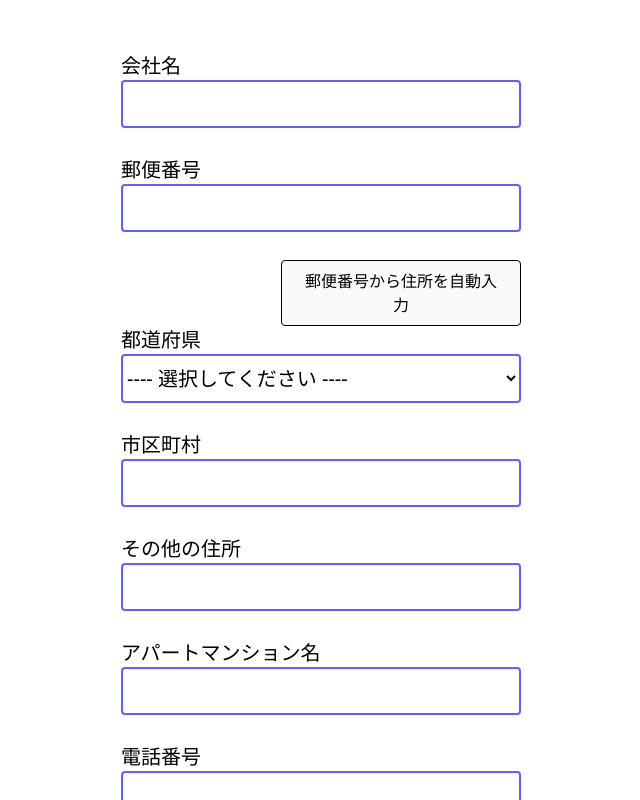
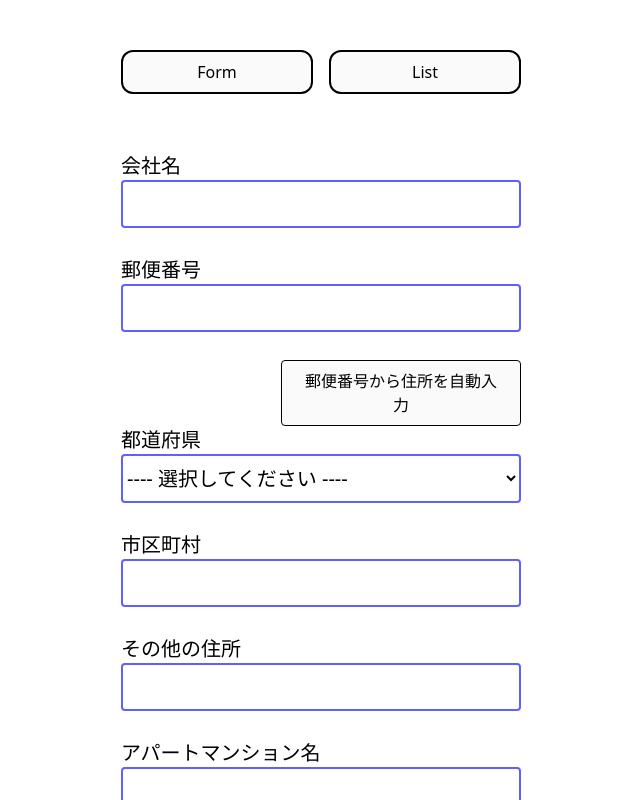
Before and after one commit to kawashima-cr/form, a React (Vite) app: page / in a window 1280 px wide. Shown: the top 800 px of the page, without its empty margins (319-959 px from the left). Built offline with nearby package versions, Linux system fonts and the light colour scheme.

Commit message:
フォームとリストのページ切り替え機能を追加し、仮リストコンポーネントを実装

```diff
--- a/src/app/App.tsx
+++ b/src/app/App.tsx
@@ -1,10 +1,30 @@
 import "./App.css";
 import Form from "../components/pages/form/Form";
+import List from "../components/pages/list/List";
+import { useState } from "react";
+
+type Page = "form" | "list";
 
 function App() {
+  const [page, setPage] = useState<Page>("form");
   return (
     <>
-      <Form />
+      <nav className="w-100 h-20 mx-auto flex items-center justify-center mb-10">
+        <button
+          onClick={() => setPage("form")}
+          className="w-50 p-2 border-2 rounded-xl mr-4  bg-neutral-50 hover:bg-neutral-200"
+        >
+          Form
+        </button>
+        <button
+          onClick={() => setPage("list")}
+          className="w-50 p-2  border-2 rounded-xl bg-neutral-50 hover:bg-neutral-200"
+        >
+          List
+        </button>
+      </nav>
+
+      {page === "form" ? <Form /> : <List />}
     </>
   );
 }
--- /dev/null
+++ b/src/components/pages/list/List.tsx
@@ -0,0 +1,7 @@
+export default function List() {
+  return (
+    <div className="w-100 h-200 bg-violet-200 mx-auto p-20">
+      List Page Component
+    </div>
+  );
+}
```
